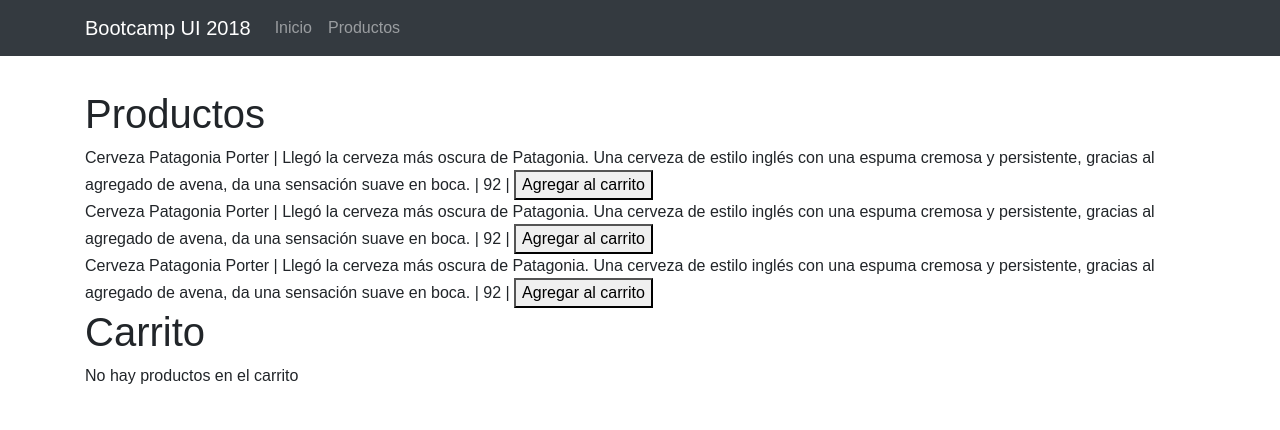
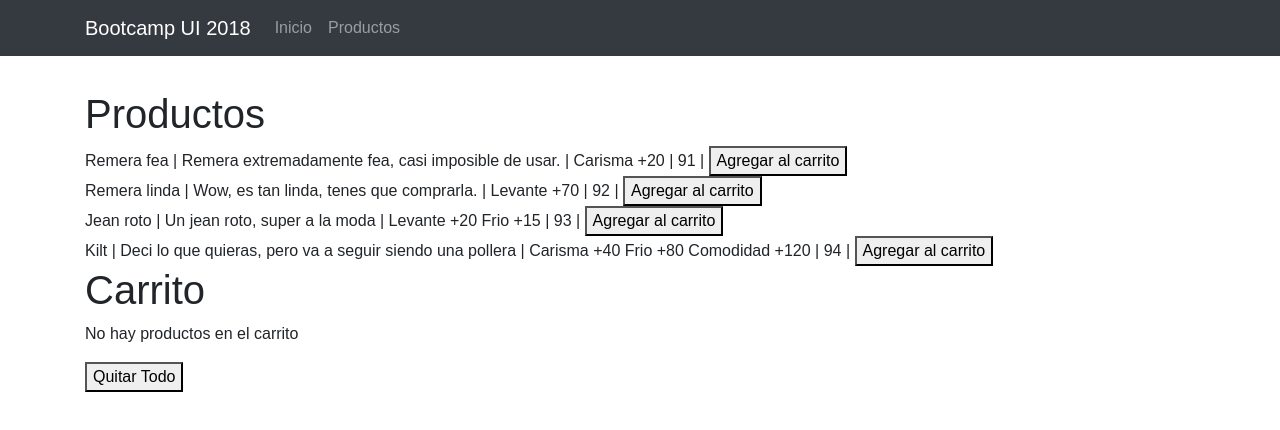
Before and after one commit to matias89/bootcampui, a React (Create React App) app: page /products in a window 1280 px wide. Shown: the top 430 px of the page. Built offline with nearby package versions, Linux system fonts and the light colour scheme.

Commit message:
en teoria anda, le falta swag y total

```diff
--- a/src/actions/shopActions.js
+++ b/src/actions/shopActions.js
@@ -1,12 +1,22 @@
 import actionTypes from '../constants/actionTypes';
 
-const addProduct = (name, description, price) => ({
+const addProduct = (name, price) => ({
 	type: actionTypes.SHOP_ADD_PRODUCT,
 	payload: {
 		name,
-		description,
 		price
 	}
 });
 
-export default { addProduct };
+const removeAllProduct = (item) => ({
+	type: actionTypes.SHOP_REMOVE_ALL_PRODUCT,
+	payload: item
+});
+
+const removeProduct = (item) => ({
+	type: actionTypes.SHOP_REMOVE_PRODUCT,
+	payload: item
+});
+
+
+export default { addProduct, removeAllProduct, removeProduct };
--- a/src/constants/actionTypes.js
+++ b/src/constants/actionTypes.js
@@ -1,7 +1,11 @@
 const PRODUCTS_GET_LIST = 'PRODUCTS_GET_LIST';
 const SHOP_ADD_PRODUCT = 'SHOP_ADD_PRODUCT';
+const SHOP_REMOVE_PRODUCT = 'SHOP_REMOVE_PRODUCT';
+const SHOP_REMOVE_ALL_PRODUCT = 'SHOP_REMOVE_ALL_PRODUCT';
 
 export default {
-	PRODUCTS_GET_LIST,
-    SHOP_ADD_PRODUCT
+    PRODUCTS_GET_LIST,
+    SHOP_ADD_PRODUCT,
+    SHOP_REMOVE_PRODUCT,
+    SHOP_REMOVE_ALL_PRODUCT
 }
--- a/src/pages/Products/Products.js
+++ b/src/pages/Products/Products.js
@@ -15,35 +15,33 @@
 		// Dejo este getProducts aquí como ejemplo de donde debería llamarse para traer la información desde un servicio
 	}
 
-	addProduct(name, description, price) {
-		this.props.addProduct(name, description, price);
+	addProduct(name, price) {
+		this.props.addProduct(name, price);
 	}
+
+	removeAllProduct() {
+		this.props.removeAllProduct();
+	}
+
+	removeProduct(item) {
+		this.props.removeProduct(item);
+	}
+
 
 	render() {
 		const { products, shop } = this.props;
 
-    	// renderProducts es una constante que tiene los productos,
-    	// ver que luego se renderiza abajo de <h1>Productos</h1>
 		const renderProducts = products.list ? products.list.map((prod, index) => {
 			return (
-    			// La idea sería crear un componente que maneje la muestra de productos
-    			// Y utilizarlo en lugar de el div <div key={index}>{prod.name}</div> que usa acá
-    			// Por ejemplo <Product name={prod.name} description={prod.description} price={prod.name} />
-    			// y ese componente <Product /> a su vez podría usar otros componentes, por ejemplo
-    			// un componente <ProductHeader> que se encargue de mostrar titulo y precio
-    			<div key={index}>{prod.name} | {prod.description} | {prod.price} | <button onClick={() => {
-    				this.addProduct(prod.name, prod.description, prod.price);
+				<div key={index}>{prod.name} | {prod.description} | {prod.stat} | {prod.price} | <button onClick={() => {
+					this.addProduct(prod.name, prod.price);
 				}}>Agregar al carrito</button></div>
 			);
 		}) : null;
 
-    	// Lo siguiente son los productos agregados al carrito. Lo mismo que el caso anterior,
-    	// Mover todo a componentes, identificar y crearlos
-    	// Por ejemplo un componente llamado <Orders> que reciba por props los productos
-    	// Podrían crear una acción para quitar el producto del carrito
 		const orders = shop.orders.length ? shop.orders.map((product, index) => {
 			return (
-    			<div key={index}>{product.name} - ${product.price}</div>
+				<div key={index}>{product.name} = ${product.price}<button onClick={() => { this.removeProduct(index) }}>quitar</button></div>
 			);
 		}) : <p>No hay productos en el carrito</p>;
 		return (
@@ -52,15 +50,16 @@
 				{renderProducts}
 				<h1>Carrito</h1>
 				{orders}
+				<button onClick={() => { this.removeAllProduct(); }}> Quitar Todo </button>
 			</div>
 		);
-    }
+
 	}
 
-/*
-connect conecta la aplicación al store. Permite agregar datos y funciones a
-las props.
-*/
+
+
+}
+
 
 export default connect(
 	state => {
@@ -68,8 +67,10 @@
 			products: state.productsReducer, // Saco los productos del reducer
 			shop: state.shopReducer
 		}
-    },{
+	}, {
 		addProduct: shopActions.addProduct, // Uso una acción para agregar al carrito
-        getProducts: productsActions.getProducts
+		getProducts: productsActions.getProducts,
+		removeAllProduct: shopActions.removeAllProduct,
+		removeProduct: shopActions.removeProduct
 	}
 )(Products);
--- a/src/reducers/products.js
+++ b/src/reducers/products.js
@@ -1,24 +1,36 @@
-import actionTypes from '../constants/actionTypes';
+import actionTypes from "../constants/actionTypes";
 
 const initialState = {
-    list: [{
-        name: 'Cerveza Patagonia Porter',
-        description: 'Llegó la cerveza más oscura de Patagonia. Una cerveza de estilo inglés con una espuma cremosa y persistente, gracias al agregado de avena, da una sensación suave en boca. ',
+  list: [
+    {
+      name: "Remera fea",
+      description: "Remera extremadamente fea, casi imposible de usar.",
+      stat: "Carisma +20",
+      price: 91
+    },
+    {
+      name: "Remera linda",
+      description: "Wow, es tan linda, tenes que comprarla.",
+      stat: "Levante +70",
       price: 92
-    },{
-        name: 'Cerveza Patagonia Porter',
-        description: 'Llegó la cerveza más oscura de Patagonia. Una cerveza de estilo inglés con una espuma cremosa y persistente, gracias al agregado de avena, da una sensación suave en boca. ',
-        price: 92
-    },{
-        name: 'Cerveza Patagonia Porter',
-        description: 'Llegó la cerveza más oscura de Patagonia. Una cerveza de estilo inglés con una espuma cremosa y persistente, gracias al agregado de avena, da una sensación suave en boca. ',
-        price: 92
-    }]
+    },
+    {
+      name: "Jean roto",
+      description: "Un jean roto, super a la moda",
+      stat: "Levante +20   Frio +15",
+      price: 93
+    },
+    {
+      name: "Kilt",
+      description: "Deci lo que quieras, pero va a seguir siendo una pollera",
+      stat: "Carisma +40   Frio +80   Comodidad +120",
+      price: 94
+    }
+  ]
 };
 
 const productsReducer = (state = initialState, action) => {
-
-    switch(action.type) {
+  switch (action.type) {
     case actionTypes.PRODUCTS_GET_LIST: {
       return state;
     }
@@ -26,7 +38,6 @@
     default:
       return state;
   }
-
 };
 
 export default productsReducer;
--- a/src/reducers/shop.js
+++ b/src/reducers/shop.js
@@ -6,11 +6,23 @@
 
 const shopReducer = (state = initialState, action) => {
 
-    switch(action.type) {
+    switch (action.type) {
         case actionTypes.SHOP_ADD_PRODUCT: {
             return Object.assign({}, state, {
                 orders: [...state.orders, action.payload]
             });
+        }
+        case actionTypes.SHOP_REMOVE_PRODUCT: {
+            return {
+                orders: [
+                    ...state.orders.slice(0, action.payload),
+                    ...state.orders.slice(action.payload + 1)
+
+                ]
+            };
+        }
+        case actionTypes.SHOP_REMOVE_ALL_PRODUCT: {
+            return initialState
         }
 
         default:
```
Lines whose indentation alone changed are shown as unchanged.
